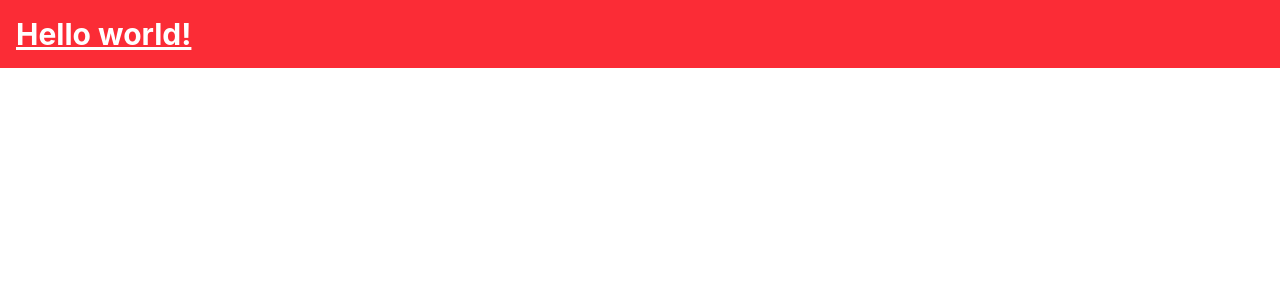
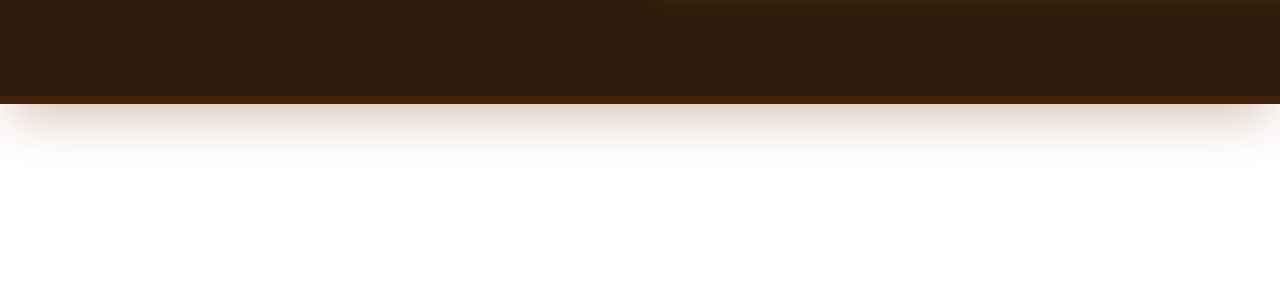
Before and after one commit to Dominic-SR/I-Cloud-Kitchen, a React (Vite) app in the folder i-cloud-kitchen-client/: page / in a window 1280 px wide. Shown: the top 300 px of the page. Built offline with nearby package versions, Linux system fonts and the light colour scheme.

Commit message:
nav bar setuo

```diff
--- a/i-cloud-kitchen-client/package.json
+++ b/i-cloud-kitchen-client/package.json
@@ -13,6 +13,7 @@
     "@tailwindcss/vite": "^4.2.2",
     "react": "^19.2.4",
     "react-dom": "^19.2.4",
+    "react-icons": "^5.6.0",
     "react-router-dom": "^7.14.1",
     "tailwindcss": "^4.2.2"
   },
--- a/i-cloud-kitchen-client/src/App.tsx
+++ b/i-cloud-kitchen-client/src/App.tsx
@@ -1,11 +1,13 @@
+import { Route, Routes } from 'react-router-dom'
+import Home from './pages/Home/Home'
 import './App.css'
 
 function App() {
 
   return (
-     <h1 className="text-3xl font-bold underline bg-red-500 text-white p-4  ">
-    Hello world!
-  </h1>
+    <Routes>
+      <Route path='/' element={<Home />} />
+    </Routes>
   )
 }
 
--- a/i-cloud-kitchen-client/src/components/Navbar/Navbar.tsx
+++ b/i-cloud-kitchen-client/src/components/Navbar/Navbar.tsx
@@ -1,8 +1,36 @@
-import React from 'react'
+import { NavLink } from "react-router-dom";
+import { GiForkKnifeSpoon } from "react-icons/gi";
 
 const Navbar = () => {
   return (
-    <div className='bg-[#2D1b0b] border-b-8 border-amber-900/30 shadow-amber-900/30 sticky top-0 z-50 shadow-[0_25px_50px_-12px] font-vibes group/nav overflow-x-hidden'>Navbar</div>
+    <div className='bg-[#2D1b0b] border-b-8 border-amber-900/30 shadow-amber-900/30 sticky top-0 z-50 shadow-[0_25px_50px_-12px] font-vibes group/nav overflow-x-hidden'>
+        <div className='absolute -top-3 left-1/2 -transalate-x-1/2 w-full max-w-7xl px-4'>
+            <div className='h-[6px] bg-gradient-to-r from-transparent via-amber-600/50 to-transparent shadow-[0_0_20px] shadow-amber-500/30'>
+                <div className='flex justify-between px-6'>
+                    <GiForkKnifeSpoon className="text-amber-500/40 -mt-4 -ml-2 rotate-45 size={32} " />
+                    <GiForkKnifeSpoon className="text-amber-500/40 -mt-4 -ml-2 -rotate-45 size={32} " />
+                </div>
+            </div>
+        </div>
+            {/* MAIN NAVIGATION CONTAINER */}
+            <div className="max-w-7xl mx-auto px-4 relative">
+                <div className="flex items-center justify-between h-16 md:h-20 lg:h-24">
+                    {/* LOGO */}
+                    <div className="flex-shrink-0 flex items-center space-x-2 group relative md:translate-x-4 lg:translate-x-6 ml-0 md:ml-2">
+                        <div className="absolute -inset-4 bg-amber-500/10 rounded-full blur-xl opacity-0 group-hover/nav:opacity-100 transition-opacity duration-100">
+                            <GiForkKnifeSpoon className="text-3xl md:text-4xl lg:text-5xl text-amber-500 transition-all group-hover:rotate-12 group-hover: text-amber-400 hover:drop-shadow[0_0_15px] hover:drop-shadow-500/50 " />
+                            {/* <div className="flex flex-col relative ml-2 max-w-[140px] md:max-w-[160px] lg:max-w-none">
+                                <NavLink to="/" className="text-2xl md:text-xl lg:text-4xl bg-gradient-to-r from-amber-400 to-amber-600 bg-clip-text text-transparent font-monsieur tracking-wider drop-shadow-[0_2px_2px] drop-shadow-black -translate-x-2 truncate md:truncate-none" >
+                                    I-Cloud Kitchen
+                                </NavLink>
+                            </div> */}
+                        </div>
+                    </div>
+
+                </div>
+            </div>
+
+    </div>
   )
 }
 
--- a/i-cloud-kitchen-client/src/pages/Home/Home.tsx
+++ b/i-cloud-kitchen-client/src/pages/Home/Home.tsx
@@ -1,8 +1,11 @@
 import React from 'react'
+import Navbar from '../../components/Navbar/Navbar'
 
 const Home = () => {
   return (
-    <div>Home</div>
+    <>
+    <Navbar />
+    </>
   )
 }
 
```
Also changed, not shown: 1 other file (tests, documents, lock files or other folders).
